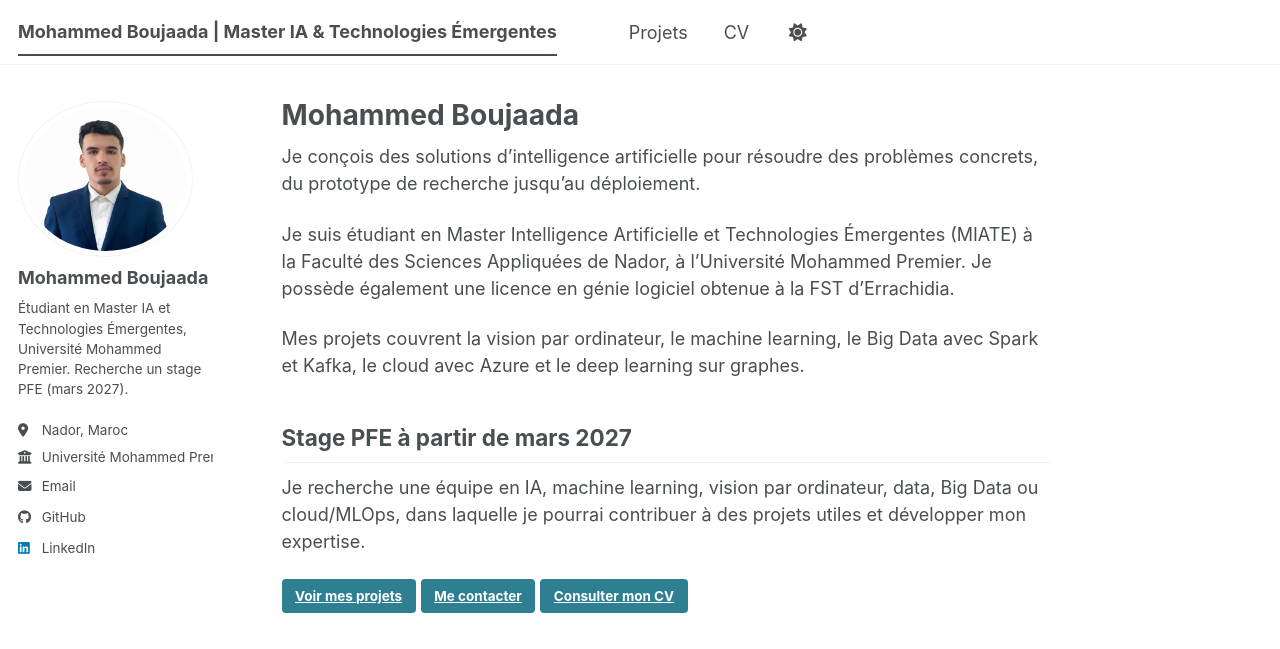
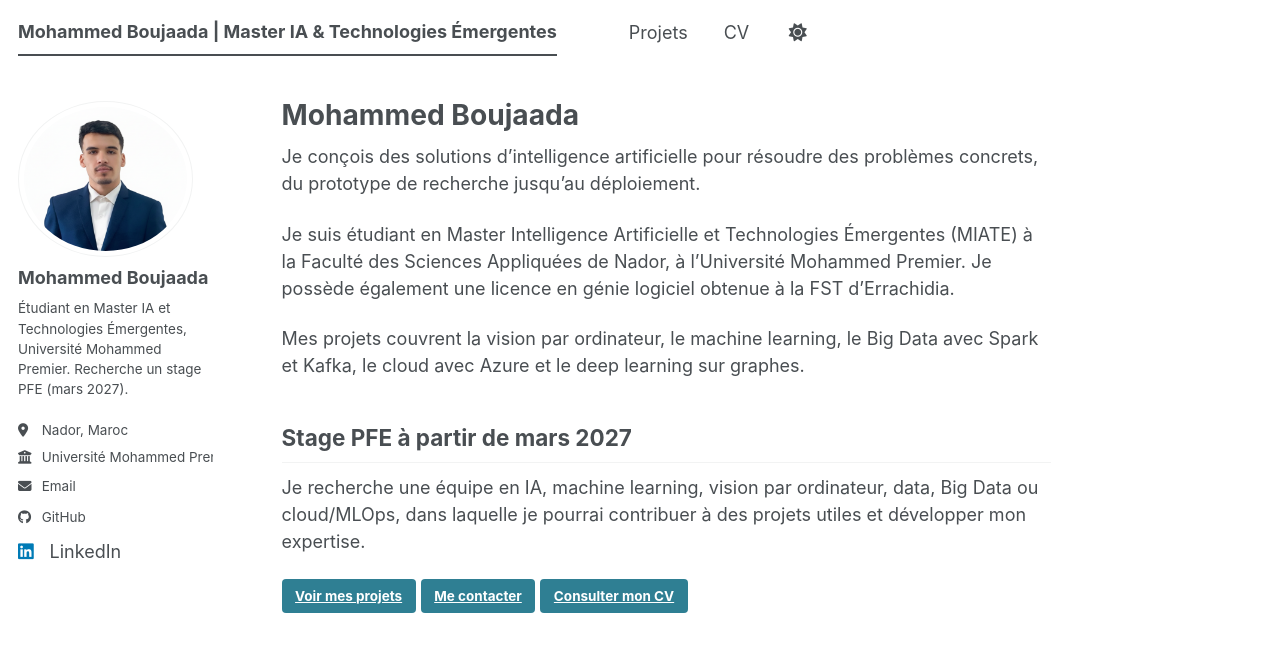
Before and after one commit to mohammed-boujaada/mohammed-boujaada.github.io, a Jekyll site: the page built from index.md, in a window 1280 px wide. Shown: the top 649 px of the page. Built offline with Jekyll 4.4.1, drawn with Linux system fonts in a browser that asks for light colours; a style sheet for code colours, icons or effects is not loaded.

Commit message:
Remove sidebar divider and normalize LinkedIn link size

```diff
--- a/_includes/author-profile.html
+++ b/_includes/author-profile.html
@@ -127,7 +127,7 @@
         <li><a href="https://last.fm/user/{{ author.lastfm }}"><i class="fab fa-fw fa-lastfm icon-pad-right" aria-hidden="true"></i>Last.fm</a></li>
       {% endif %}
       {% if author.linkedin %}
-        <li><a href="https://www.linkedin.com/in/{{ author.linkedin }}"><i class="fab fa-fw fa-linkedin icon-pad-right" aria-hidden="true"></i>LinkedIn</a></li>
+        <li style="font-size: 100%;"><a href="https://www.linkedin.com/in/{{ author.linkedin }}" style="font-size: 100%;"><i class="fab fa-fw fa-linkedin icon-pad-right" aria-hidden="true"></i>LinkedIn</a></li>
       {% endif %}
       {% if author.mastodon %}
         <li><a href="{{ author.mastodon }}"><i class="fab fa-fw fa-mastodon icon-pad-right" aria-hidden="true"></i>Mastodon</a></li>
--- a/_sass/layout/_masthead.scss
+++ b/_sass/layout/_masthead.scss
@@ -14,15 +14,6 @@
   -webkit-animation-delay: 0.15s;
           animation-delay: 0.15s;
   z-index: 20;
-
-  &::after {
-    content: "";
-    position: absolute;
-    bottom: 0;
-    height: 1px;
-    background: var(--global-border-color);
-    width: 100%;
-  }
 
   &__inner-wrap {
     @include container;
--- a/_sass/layout/_sidebar.scss
+++ b/_sass/layout/_sidebar.scss
@@ -252,11 +252,11 @@
   margin-top: 15px;
   padding: 10px;
   list-style-type: none;
-  border: 1px solid var(--global-border-color);
+  border: 0;
   border-radius: $border-radius;
-  background: var(--global-bg-color);
+  background: transparent;
   z-index: -1;
-  box-shadow: 0 0 10px rgba(#000, 0.25);
+  box-shadow: none;
   cursor: default;
 
   @include breakpoint($large) {
@@ -269,38 +269,9 @@
     box-shadow: none;
   }
 
-  &:before {
-    display: block;
-    content: "";
-    position: absolute;
-    top: -11px;
-    left: calc(50% - 10px);
-    width: 0;
-    border-style: solid;
-    border-width: 0 10px 10px;
-    border-color: var(--global-border-color) transparent;
-    z-index: 0;
-
-    @include breakpoint($large) {
-      display: none;
-    }
-  }
-
+  &:before,
   &:after {
-    display: block;
-    content: "";
-    position: absolute;
-    top: -10px;
-    left: calc(50% - 10px);
-    width: 0;
-    border-style: solid;
-    border-width: 0 10px 10px;
-    border-color: #fff transparent;
-    z-index: 1;
-
-    @include breakpoint($large) {
-      display: none;
-    }
+    display: none;
   }
 
   li {
@@ -314,7 +285,7 @@
     padding-top: 2px;
     padding-bottom: 2px;
     color: inherit;
-    font-size: $type-size-5;
+    font-size: 100%;
     text-decoration: none;
 
     &:hover {
```
